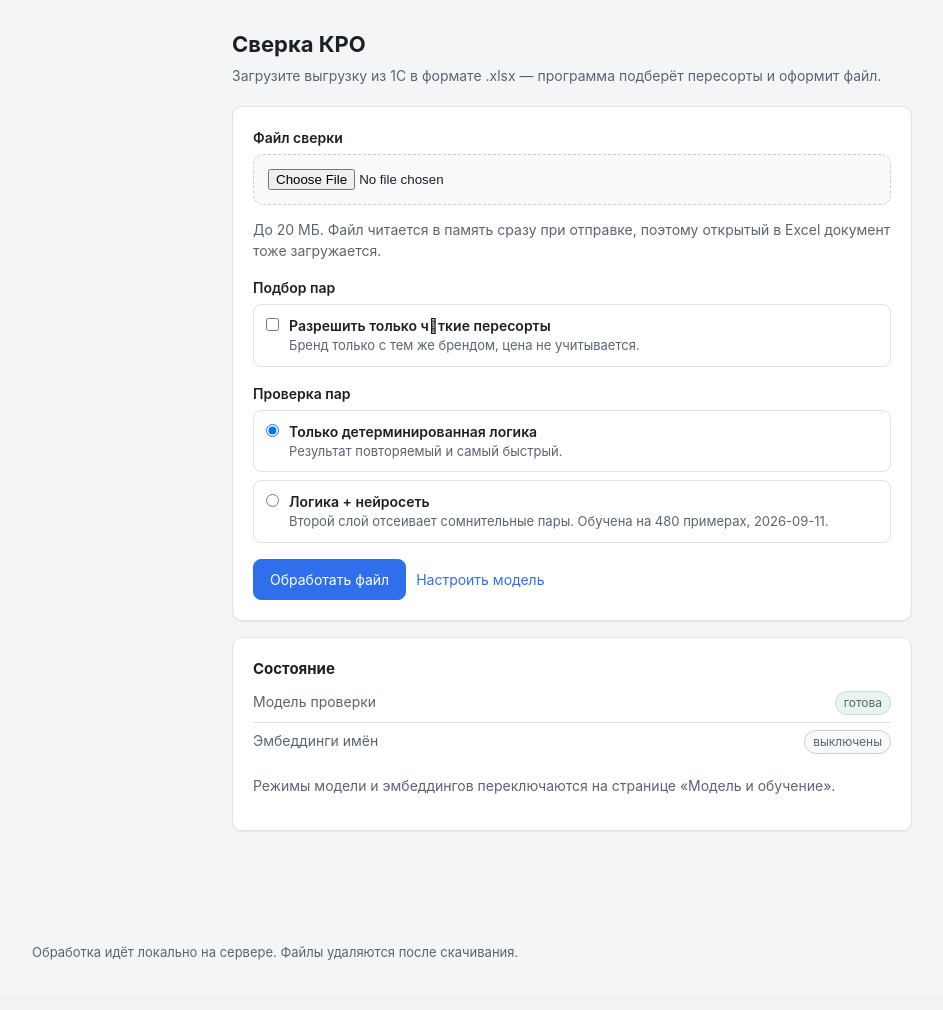
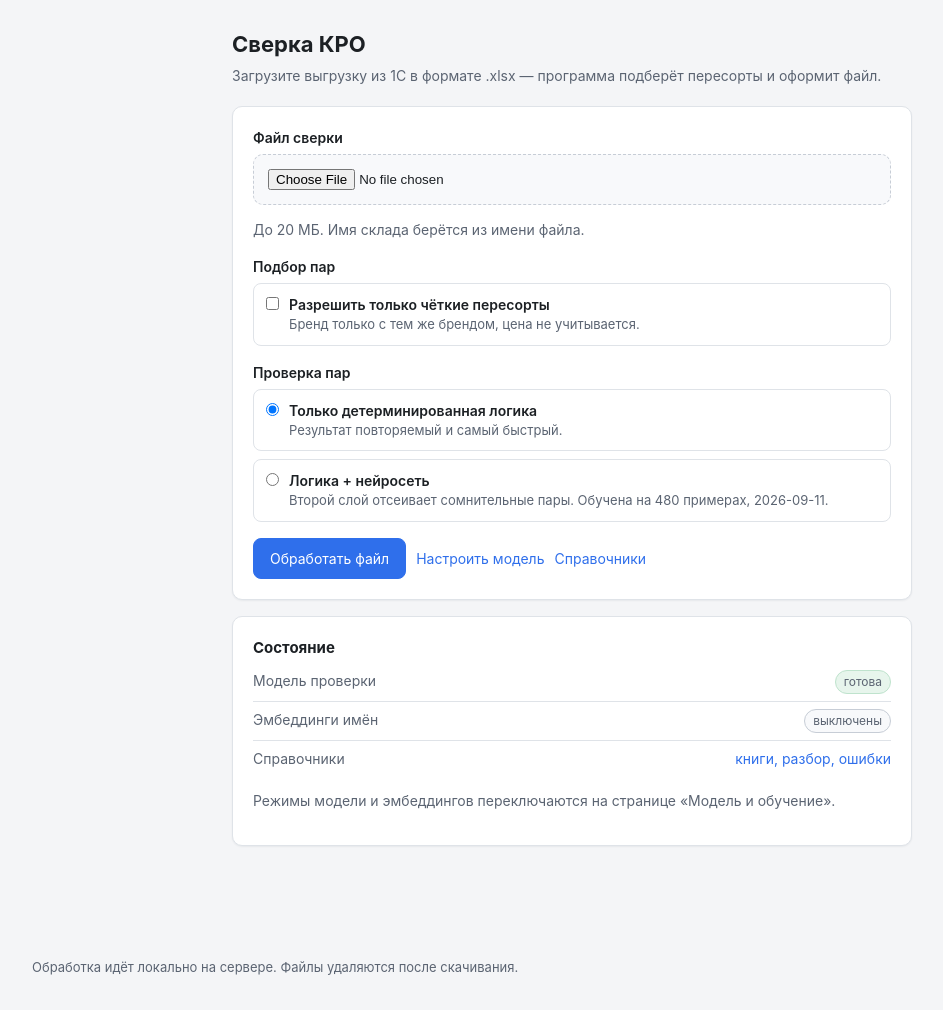
Before and after one commit to lineSence/ExcelKROAutoFormat, a FastAPI app: page / in a window 1280 px wide. Shown: the part 57-1067 px from the top of the page, without its empty margins (68-1011 px from the left). Before the commit the page ends 1017 px from the top, so only its background shows below. Run offline with FastAPI, Linux system fonts and the light colour scheme.

Commit message:
Сводка с main: ссылка на справочники на странице загрузки

```diff
--- a/app/templates/index.html
+++ b/app/templates/index.html
@@ -5,11 +5,15 @@
 {% block subheading %}<p>Загрузите выгрузку из 1С в формате .xlsx — программа подберёт пересорты и оформит файл.</p>{% endblock %}
 
 {% block content %}
-<form class="card" action="/upload" method="post" enctype="multipart/form-data" data-inmemory="true">
+{% if error %}
+<p class="error">{{ error }}</p>
+{% endif %}
+
+<form class="card" action="/upload" method="post" enctype="multipart/form-data">
 	<div class="field">
 		<label class="field-label" for="file">Файл сверки</label>
 		<input id="file" type="file" name="file" accept=".xlsx" required />
-		<p class="hint">До {{ max_upload_mb }} МБ. Файл читается в память сразу при отправке, поэтому открытый в Excel документ тоже загружается.</p>
+		<p class="hint">До {{ max_upload_mb }} МБ. Имя склада берётся из имени файла.</p>
 	</div>
 
 	<div class="field">
@@ -17,7 +21,7 @@
 		<label class="choice">
 			<input type="checkbox" name="strict" value="on" {% if strict %}checked{% endif %} />
 			<span>
-				<span class="choice-title">Разрешить только ч⑑ткие пересорты</span>
+				<span class="choice-title">Разрешить только чёткие пересорты</span>
 				<span class="choice-note">Бренд только с тем же брендом, цена не учитывается.</span>
 			</span>
 		</label>
@@ -47,6 +51,7 @@
 	<div class="actions">
 		<button type="submit">Обработать файл</button>
 		<a class="link" href="/training">Настроить модель</a>
+		<a class="link" href="/refs">Справочники</a>
 	</div>
 </form>
 
@@ -65,6 +70,10 @@
 				{% else %}<span class="badge">выключены</span>{% endif %}
 			</span>
 		</li>
+		<li>
+			<span>Справочники</span>
+			<span><a class="link" href="/refs">книги, разбор, ошибки</a></span>
+		</li>
 	</ul>
 	<p class="hint">Режимы модели и эмбеддингов переключаются на странице «Модель и обучение».</p>
 </section>
```
